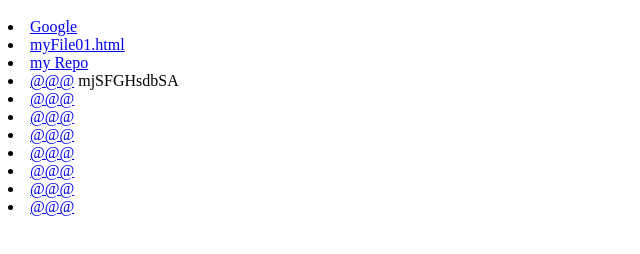
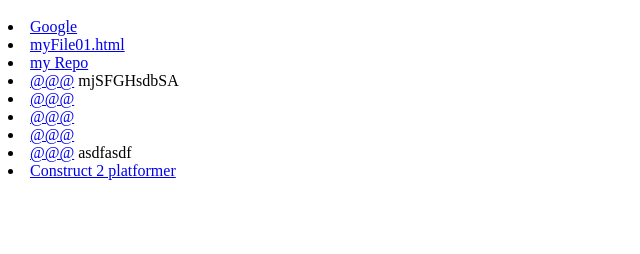
Before and after one commit to hpssjellis/my-trash-site, a plain HTML site: page public/index.html in a window 1280 px wide. Shown: the part 48-302 px from the top of the page, without its empty margins (0-640 px from the left). Drawn offline with Linux system fonts and the light colour scheme.

Commit message:
Update index.html

```diff
--- a/public/index.html
+++ b/public/index.html
@@ -8,6 +8,9 @@
 <li><a href="@@@.html">@@@</a>
 <li><a href="@@@.html">@@@</a>
 <li><a href="@@@.html">@@@</a>
-<li><a href="@@@.html">@@@</a>
-<li><a href="@@@.html">@@@</a>
-<li><a href="@@@.html">@@@</a>
+
+
+  asdfasdf
+
+  <br>
+<li><a href="con2">Construct 2 platformer</a>
```
